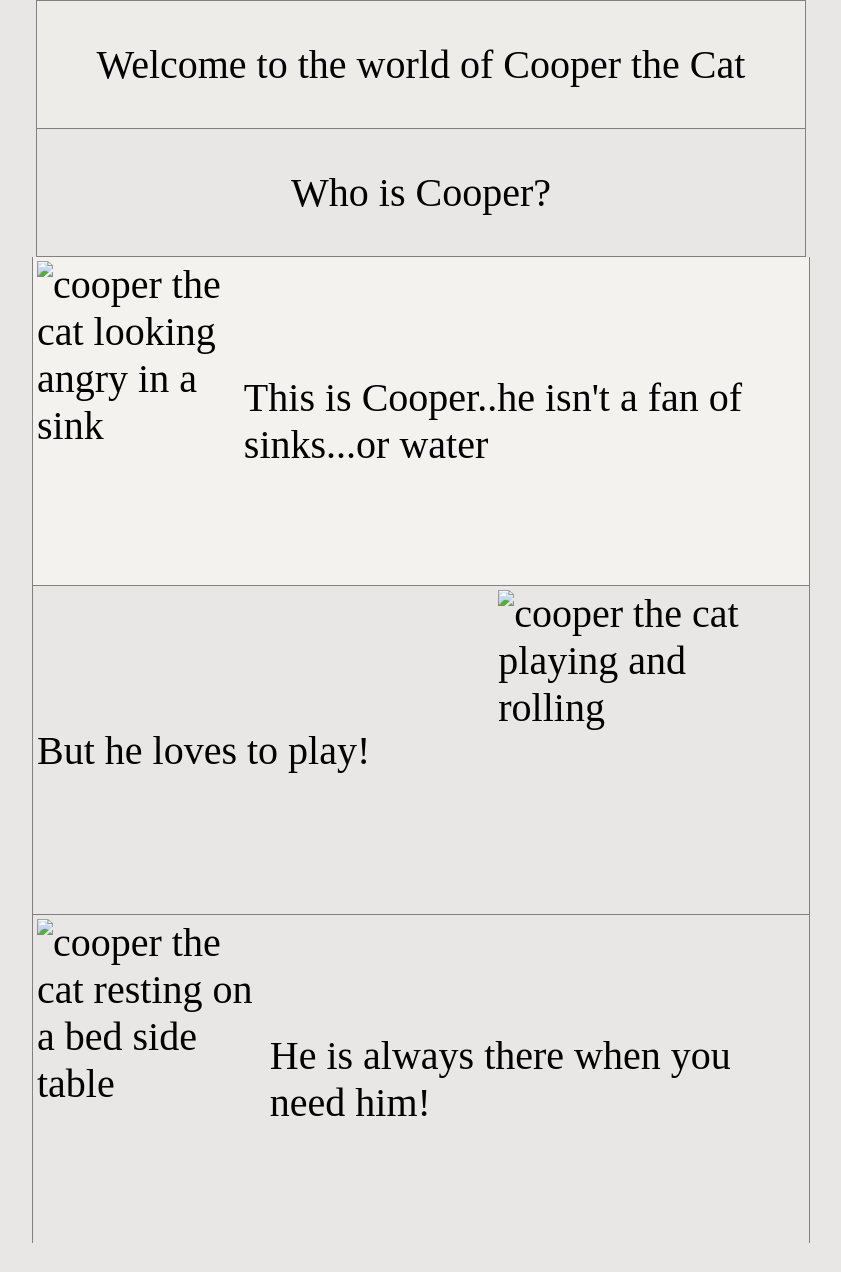
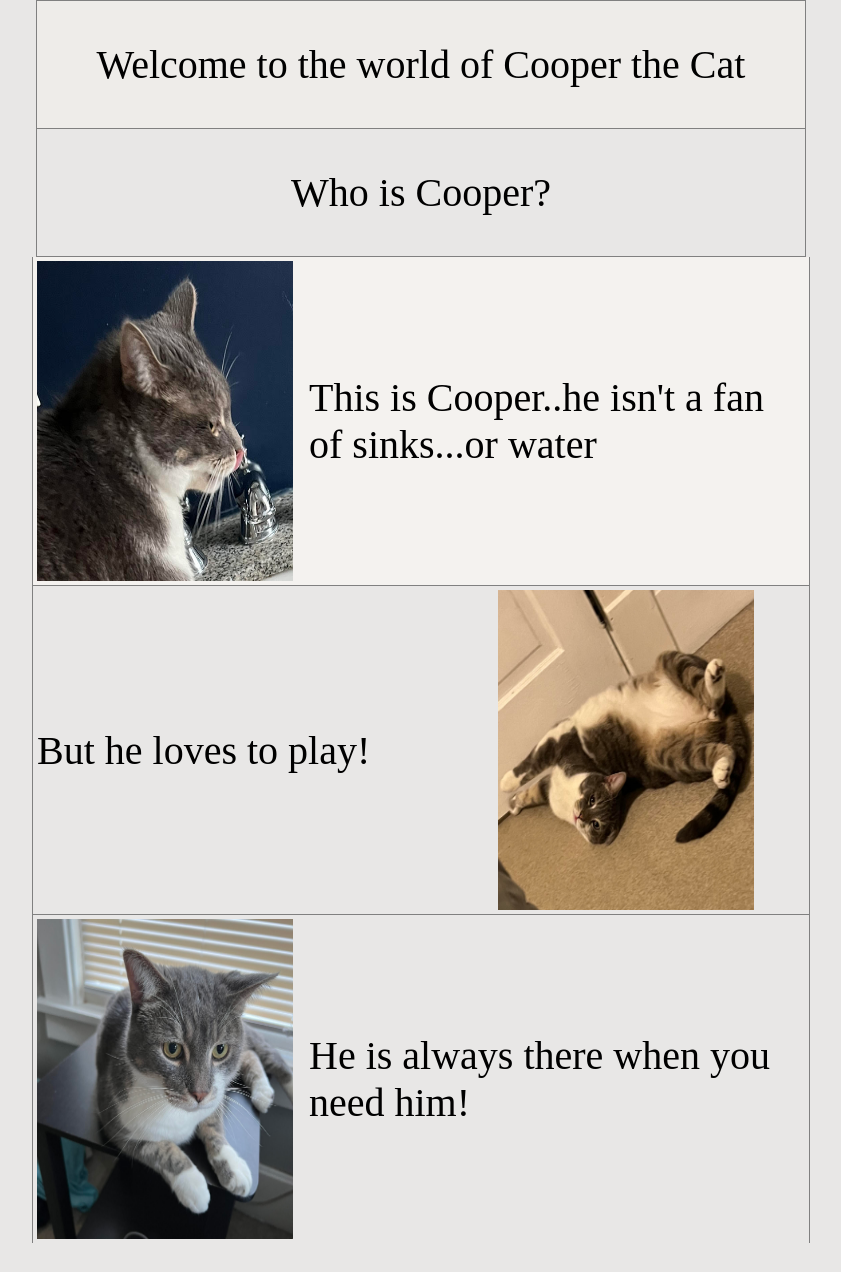
Before and after one commit to Slyons2397/CooperTheCat, a plain HTML site: page index.html in a window 1280 px wide. Shown: the top 1272 px of the page, without its empty margins (219-1060 px from the left). Drawn offline with Linux system fonts and the light colour scheme; the site is published under a folder, as on GitHub Pages, so addresses that start at the root find nothing.

Commit message:
updated HTML

```diff
--- a/index.html
+++ b/index.html
@@ -16,15 +16,15 @@
             <p id="description">Who is Cooper?</p>
         </div>
         <div id="image-1-container">
-            <img id="pic1" src="/images/CooperPic1.jpeg" alt="cooper the cat looking angry in a sink">
+            <img id="pic1" src="./images/CooperPic1.jpeg" alt="cooper the cat looking angry in a sink">
             <p id="pic-1-description">This is Cooper..he isn't a fan of sinks...or water</p>
         </div>
         <div id="image-2-container">
             <p id="pic-2-description">But he loves to play!</p>
-            <img id="pic2" src="/images/CooperPic2.jpeg" alt="cooper the cat playing and rolling">
+            <img id="pic2" src="./images/CooperPic2.jpeg" alt="cooper the cat playing and rolling">
         </div>
         <div id="image-3-container">
-            <img id="pic3" src="/images/CooperPic3.jpeg" alt="cooper the cat resting on a bed side table">
+            <img id="pic3" src="./images/CooperPic3.jpeg" alt="cooper the cat resting on a bed side table">
             <p id="pic-3-description">He is always there when you need him!</p>
         </div>
         <p id="footer">I hope now you know why we love cooper!</p>
```
